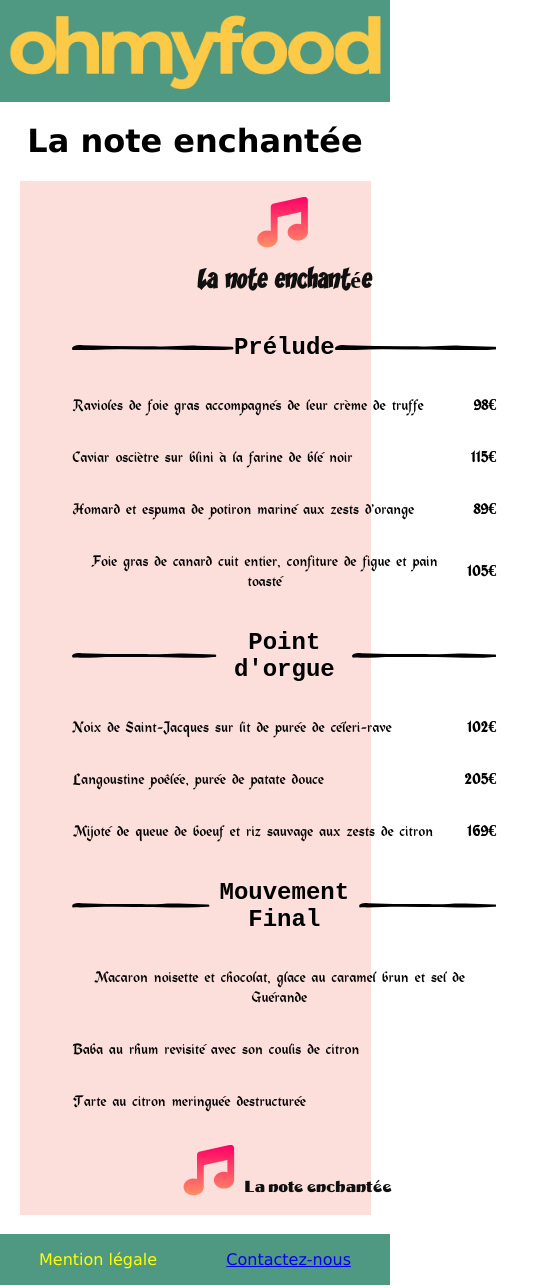
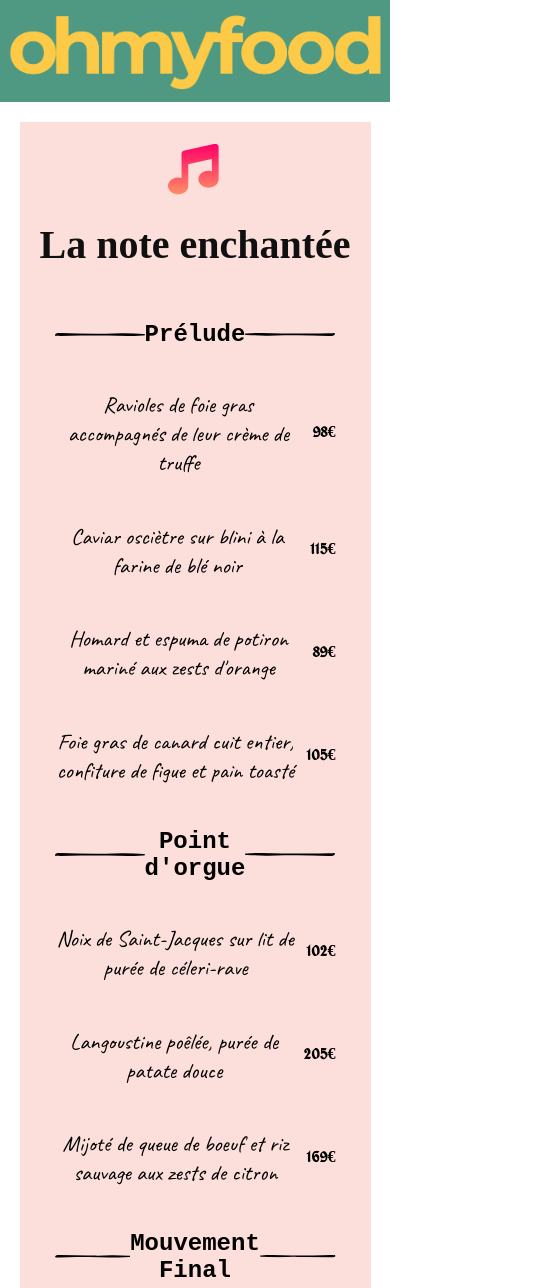
Before and after one commit to FLaleine/projet-3, a plain HTML site: page menu1.html in a window 390 px wide. Shown: the top 1288 px of the page, 549 px wide, since content can reach past the window. Drawn offline with Linux system fonts and the light colour scheme; a web font is replaced by a local one.

Commit message:
Css svg + ajout police

```diff
--- a/menu1.html
+++ b/menu1.html
@@ -16,11 +16,10 @@
         </a>
     </header>
     <main class="bloc_page1">
-        <h1>La note enchantée</h1>
         <section class="section1">
             <div class="titre">
                 <p><i class="fas fa-music"></i></p>
-                <h1 span class="note">La note enchantée</h1></span></h1>
+                <h1 span class="note">La note enchantée</span></h1>
             </div>
             <div class="prelude">
                 <div class="hrheader">
@@ -33,9 +32,9 @@
                             transform="translate(0 -19.96)" />
                     </svg>
                     <h2 span class="h2">Prélude</h2>
-                    <!-- icone separation de droit-->
-                    <svg class="calque calque--1" data-name="Calque 1" xmlns="http://www.w3.org/2000/svg"
-                        viewBox="0 0 300 10.08">
+                    <!-- icone separation de droite-->
+                    <svg class="calque calque--1 calque--rotate180" data-name="Calque 1"
+                        xmlns="http://www.w3.org/2000/svg" viewBox="0 0 300 10.08">
                         <title>menu-1</title>
                         <path class="cls-1"
                             d="M295.22,23.16c-20.94-.71-41.88-1.15-62.81-2-3.31-.14-6.63-.2-9.94-.2-23.18,0-46.31,2.84-69.51,1.17-44.35.55-88.67-.57-133-1.89-5.27-.16-10.71-1-15.79,1.49C1.54,23-.81,24.7.27,28c1,3,3.85,1.42,5.84,1.47,29.43.78,58.79-1.88,88.23-1.38,27,.46,54.06.23,81.09.36,40,.19,79.94,3.62,119.9-.12,1.89-.18,4.74.69,4.68-2.55C299.94,22.68,297.12,23.23,295.22,23.16Z"
@@ -67,9 +66,9 @@
                             transform="translate(0 -19.96)" />
                     </svg>
                     <h2 span class="h2">Point d'orgue</h2>
-                    <!-- icone separation de droit-->
-                    <svg class="calque calque--1" data-name="Calque 1" xmlns="http://www.w3.org/2000/svg"
-                        viewBox="0 0 300 10.08">
+                    <!-- icone separation de droite-->
+                    <svg class="calque calque--1 calque--rotate180" data-name="Calque 1"
+                        xmlns="http://www.w3.org/2000/svg" viewBox="0 0 300 10.08">
                         <title>menu-1</title>
                         <path class="cls-1"
                             d="M295.22,23.16c-20.94-.71-41.88-1.15-62.81-2-3.31-.14-6.63-.2-9.94-.2-23.18,0-46.31,2.84-69.51,1.17-44.35.55-88.67-.57-133-1.89-5.27-.16-10.71-1-15.79,1.49C1.54,23-.81,24.7.27,28c1,3,3.85,1.42,5.84,1.47,29.43.78,58.79-1.88,88.23-1.38,27,.46,54.06.23,81.09.36,40,.19,79.94,3.62,119.9-.12,1.89-.18,4.74.69,4.68-2.55C299.94,22.68,297.12,23.23,295.22,23.16Z"
@@ -98,9 +97,9 @@
                             transform="translate(0 -19.96)" />
                     </svg>
                     <h2 span class="h2">Mouvement Final</h2>
-                    <!-- icone separation de droit-->
-                    <svg class="calque calque--1" data-name="Calque 1" xmlns="http://www.w3.org/2000/svg"
-                        viewBox="0 0 300 10.08">
+                    <!-- icone separation de droite-->
+                    <svg class="calque calque--1 calque--rotate180" data-name="Calque 1"
+                        xmlns="http://www.w3.org/2000/svg" viewBox="0 0 300 10.08">
                         <title>menu-1</title>
                         <path class="cls-1"
                             d="M295.22,23.16c-20.94-.71-41.88-1.15-62.81-2-3.31-.14-6.63-.2-9.94-.2-23.18,0-46.31,2.84-69.51,1.17-44.35.55-88.67-.57-133-1.89-5.27-.16-10.71-1-15.79,1.49C1.54,23-.81,24.7.27,28c1,3,3.85,1.42,5.84,1.47,29.43.78,58.79-1.88,88.23-1.38,27,.46,54.06.23,81.09.36,40,.19,79.94,3.62,119.9-.12,1.89-.18,4.74.69,4.68-2.55C299.94,22.68,297.12,23.23,295.22,23.16Z"
@@ -118,12 +117,12 @@
                 </div>
             </div>
             <div class="bas de menu">
-                <p><i class="fas fa-music"></i><span class"note">La note enchantée</span></p>
+                <p><i class="fas fa-music"></i><span class="note">La note enchantée</span></p>
             </div>
         </section>
     </main>
     <footer>
-        <p>Mention légale</p>
+        <p><a href="Mention legale.html">Mention légale</a></p>
         <p><a href="mailto:francoislaleine@gmail.com">Contactez-nous</a></p>
     </footer>
 </body>
--- a/style.scss
+++ b/style.scss
@@ -44,6 +44,16 @@
     src: url('./police/Fonts/alpine.ttf');
 }
 
+@font-face {
+    font-family: 'MaShanZheng';
+    src: url('./police/MaShanZheng/MaShanZheng-Regular.ttf')
+}
+
+@font-face {
+    font-family: 'caveat';
+    src: url('./police/caveat/Caveat-Regular.ttf')
+}
+
 .delice {
     font-family: 'akadora';
     font-size: 54px;
@@ -73,8 +83,9 @@
 }
 
 .note {
-    font-family: 'yikes';
+    font-family: 'MaShanZheng';
     color: #101010;
+    font-size: 2.5em;
 }
 
 .menu {
@@ -93,6 +104,11 @@
 .menu2 {
     font-family: 'Solway-regular';
     color: #ff9900;
+}
+
+.section1 p {
+    font-family: 'caveat';
+    font-size: 1.4em;
 }
 
 /*Typographie*/
@@ -262,7 +278,7 @@ footer {
 
 h1 {
     font-family: 'Lucida Sans', 'Lucida Sans Regular', 'Lucida Grande', 'Lucida Sans Unicode', Geneva, Verdana, sans-serif;
-    font-weight: bold;
+    /*font-weight: bold;*/
     text-align: center;
     margin-top: 0px;
 }
@@ -371,19 +387,23 @@ h1 {
         margin: auto;
     }
 
-    #calque_1 {
+    .calque {
         width: 100%;
     }
 
-    #calque_2 {
+    .calque_1 {
         width: 100%;
     }
 
-    #calque_3 {
+    .calque_2 {
         width: 100%;
     }
 
-    #calque_4 {
+    .calque_3 {
+        width: 100%;
+    }
+
+    .calque_4 {
         width: 100%;
     }
 }
```
Also changed, not shown: police/MaShanZheng/OFL.txt (added), police/caveat/Caveat-Bold.ttf (added), police/caveat/Caveat-Regular.ttf (added), police/caveat/OFL.txt (added), style.css, 2 other files.
